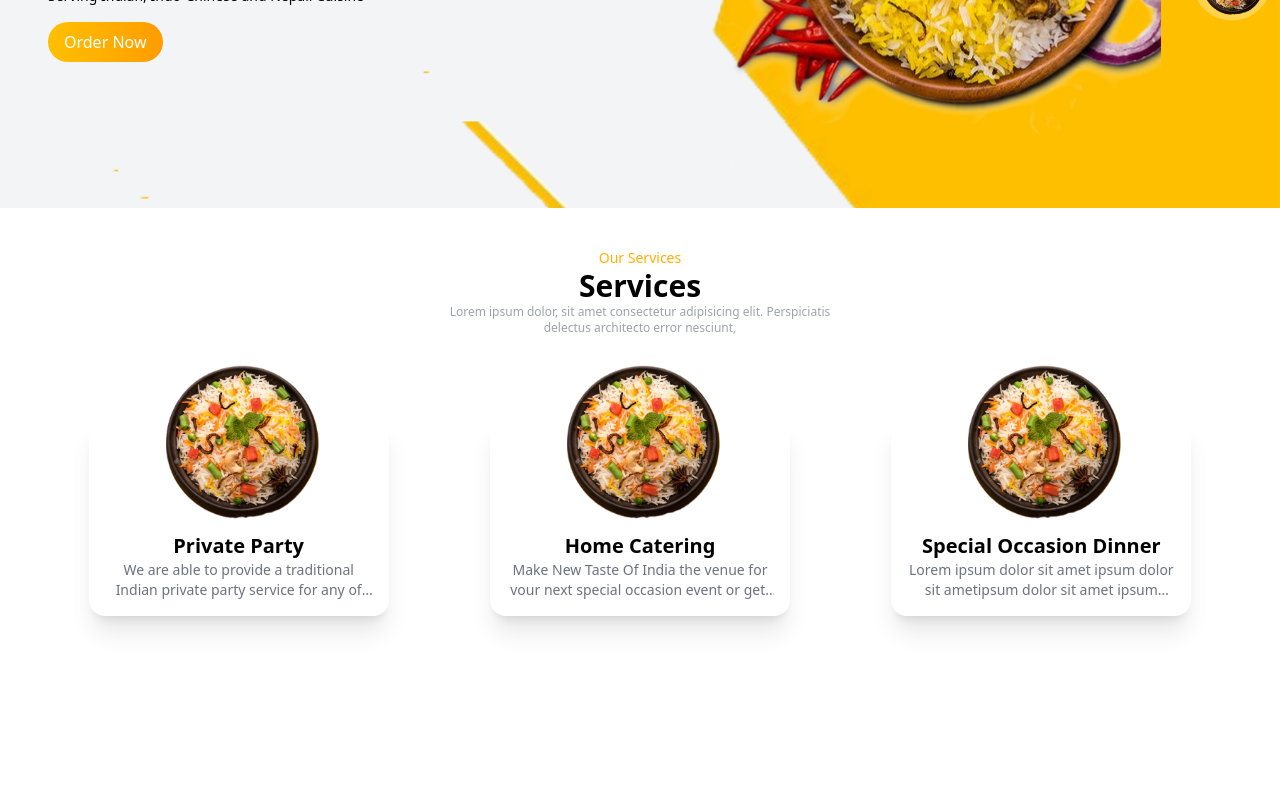
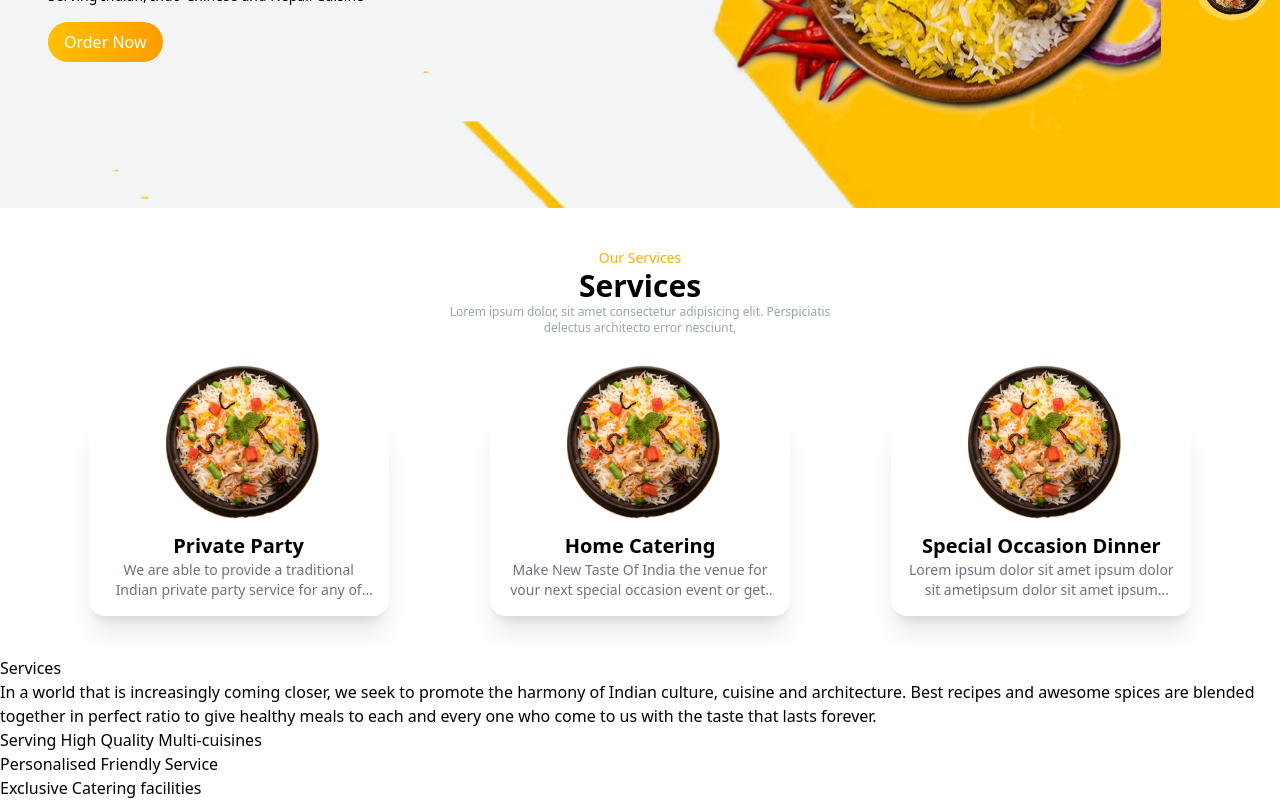
Before and after one commit to ishworX/new-taste-of-india, a React (Vite) app: page / in a window 1280 px wide. Shown: the part 448-1248 px from the top of the page. Before the commit the page ends 1104 px from the top, so only its background shows below. Built offline with nearby package versions, Linux system fonts and the light colour scheme.

Commit message:
testing it on the web

```diff
--- a/src/App.jsx
+++ b/src/App.jsx
@@ -2,6 +2,7 @@ import React from "react";
 import Navbar from "./components/Navbar/Navbar";
 import Hero from "./components/Hero/Hero";
 import About from "./components/About/About";
+import Services from "./components/Services/Services";
 
 const App = () => {
   return (
@@ -9,6 +10,7 @@ const App = () => {
     <Navbar/>
     <Hero/>
     <About/>
+    <Services/>
     </>
   )
 };
```
